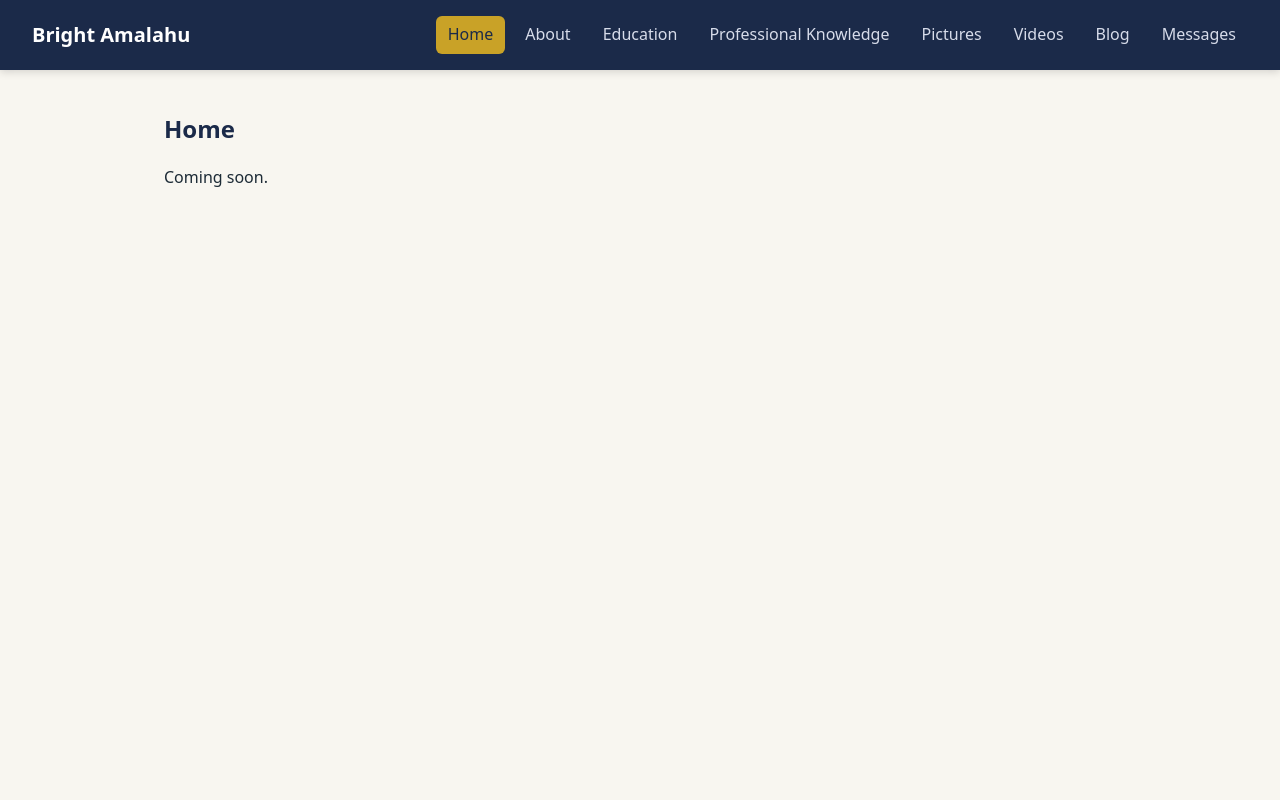
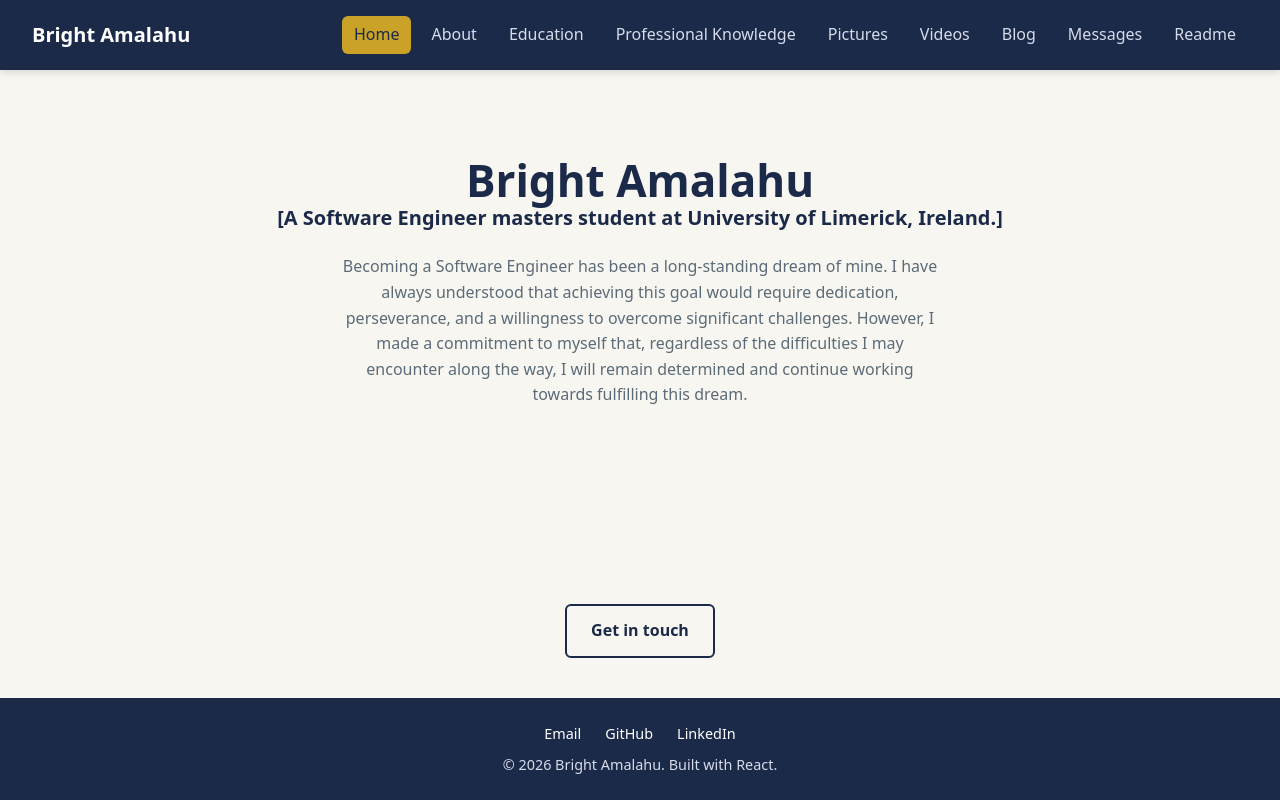
Before and after one commit to Brightkakatech/Portfolio, a React (Vite) app: page /#/ in a window 1280 px wide. Built offline with nearby package versions, Linux system fonts and the light colour scheme.

Commit message:
Iteration 2: footer component, Readme page, navbar labels aligned with brief

```diff
--- a/src/App.jsx
+++ b/src/App.jsx
@@ -1,5 +1,6 @@
 import { HashRouter, Routes, Route } from "react-router-dom";
 import Navbar from "./components/Navbar";
+import Footer from "./components/Footer";
 import Home from "./pages/Home";
 import About from "./pages/About";
 import Education from "./pages/Education";
@@ -8,10 +9,13 @@ import PictureGallery from "./pages/PictureGallery";
 import VideoGallery from "./pages/VideoGallery";
 import Blog from "./pages/Blog";
 import Messages from "./pages/Messages";
+import Readme from "./pages/Readme";
 
 function App() {
   return (
     <HashRouter>
+      {/* The wrapper lets the footer sit at the bottom of the screen */}
+      <div className="app">
         <Navbar />
         <main>
           <Routes>
@@ -23,8 +27,11 @@ function App() {
             <Route path="/videos" element={<VideoGallery />} />
             <Route path="/blog" element={<Blog />} />
             <Route path="/messages" element={<Messages />} />
+            <Route path="/readme" element={<Readme />} />
           </Routes>
         </main>
+        <Footer />
+      </div>
     </HashRouter>
   );
 }
--- /dev/null
+++ b/src/components/Footer.jsx
@@ -0,0 +1,21 @@
+function Footer() {
+  // Works out the current year automatically, so it never goes out of date
+  const year = new Date().getFullYear();
+
+  return (
+    <footer className="footer">
+      <div className="footer-links">
+        <a href="mailto:your-email@example.com">Email</a>
+        <a href="https://github.com/YOUR-USERNAME" target="_blank" rel="noopener noreferrer">
+          GitHub
+        </a>
+        <a href="https://www.linkedin.com/in/YOUR-PROFILE" target="_blank" rel="noopener noreferrer">
+          LinkedIn
+        </a>
+      </div>
+      <p>© {year} Bright Amalahu. Built with React.</p>
+    </footer>
+  );
+}
+
+export default Footer;
--- a/src/components/Navbar.jsx
+++ b/src/components/Navbar.jsx
@@ -10,6 +10,7 @@ const links = [
   { to: "/videos", label: "Videos" },
   { to: "/blog", label: "Blog" },
   { to: "/messages", label: "Messages" },
+  { to: "/readme", label: "Readme" },
 ];
 
 function Navbar() {
--- a/src/index.css
+++ b/src/index.css
@@ -1,6 +1,6 @@
 /* ===== Colour palette – navy and gold ===== */
 :root {
-  --primary: #1b2a49;      /* navy: navbar, headings */
+  --primary: #1b2a49;      /* navy: navbar, headings, footer */
   --accent: #c9a227;       /* gold: active link */
   --accent-text: #1b2a49;  /* navy text on gold, for readability */
   --nav-text: #d7dcea;     /* soft white for inactive links */
@@ -23,10 +23,18 @@ body {
   line-height: 1.6;
 }
 
+/* ===== Overall page layout ===== */
+.app {
+  display: flex;
+  flex-direction: column;
+  min-height: 100vh;        /* the site is always at least one screen tall */
+}
+
 /* ===== Navigation bar ===== */
 .navbar {
   position: sticky;          /* stays at the top when scrolling */
   top: 0;
+  z-index: 10;               /* keeps the navbar above page content */
   display: flex;
   justify-content: space-between;
   align-items: center;
@@ -70,6 +78,10 @@ body {
 
 /* ===== Page content area ===== */
 main {
+  flex: 1;                   /* takes up all space between navbar and footer */
+  display: flex;
+  flex-direction: column;
+  width: 100%;
   max-width: 1000px;
   margin: 0 auto;
   padding: 2.5rem 1.5rem;
@@ -78,6 +90,104 @@ main {
 h1 {
   color: var(--primary);
   margin-bottom: 1rem;
+}
+
+/* ===== Home page (hero section) ===== */
+.hero {
+  flex: 1;                   /* fills the whole content area */
+  display: flex;
+  flex-direction: column;
+  align-items: center;
+  text-align: center;
+  padding: 3rem 1rem 0;
+}
+
+.hero-greeting {
+  color: var(--muted);
+  font-size: 1.1rem;
+}
+
+.hero-name {
+  font-size: 2.75rem;
+  line-height: 1;
+  margin: 0;
+}
+
+.hero-tagline {
+  color: var(--primary);
+  font-size: 1.25rem;
+  font-weight: 600;
+  line-height: 1.2;
+  margin-top: 0.25rem;
+}
+
+.hero-intro {
+  max-width: 600px;
+  margin: 1.5rem auto 2rem;
+  color: var(--muted);
+}
+
+.hero-buttons {
+  display: flex;
+  justify-content: center;
+  flex-wrap: wrap;
+  gap: 1rem;
+  margin-top: auto;          /* pushes the buttons to the bottom */
+}
+
+/* ===== Reusable buttons ===== */
+.btn {
+  padding: 0.75rem 1.5rem;
+  border-radius: 6px;
+  text-decoration: none;
+  font-weight: 600;
+  transition: background 0.2s, color 0.2s;
+}
+
+.btn-primary {
+  background: var(--primary);
+  color: #ffffff;
+}
+
+.btn-primary:hover {
+  background: var(--accent);
+  color: var(--accent-text);
+}
+
+.btn-secondary {
+  border: 2px solid var(--primary);
+  color: var(--primary);
+}
+
+.btn-secondary:hover {
+  background: var(--primary);
+  color: #ffffff;
+}
+
+/* ===== Footer ===== */
+.footer {
+  background: var(--primary);
+  color: var(--nav-text);
+  text-align: center;
+  padding: 1.5rem 1rem;
+  font-size: 0.9rem;
+}
+
+.footer-links {
+  display: flex;
+  justify-content: center;
+  flex-wrap: wrap;
+  gap: 1.5rem;
+  margin-bottom: 0.5rem;
+}
+
+.footer-links a {
+  color: #ffffff;
+  text-decoration: none;
+}
+
+.footer-links a:hover {
+  color: var(--accent);
 }
 
 /* ===== Phones and small screens ===== */
@@ -93,4 +203,7 @@ h1 {
   .nav-links {
     justify-content: center;
   }
+  .hero-name {
+    font-size: 2rem;
+  }
 }
--- a/src/pages/Home.jsx
+++ b/src/pages/Home.jsx
@@ -1,8 +1,22 @@
+import { Link } from "react-router-dom";
+
 function Home() {
   return (
-    <section>
-      <h1>Home</h1>
-      <p>Coming soon.</p>
+    <section className="hero">
+      <h1 className="hero-name">Bright Amalahu</h1>
+      <p className="hero-tagline">[A Software Engineer masters student at University of Limerick, Ireland.]</p>
+
+      <p className="hero-intro">
+        Becoming a Software Engineer has been a long-standing dream of mine. I have always understood that achieving this goal would require dedication, perseverance, and a willingness to overcome significant challenges. However, I made a commitment to myself that, regardless of the difficulties I may encounter along the way, I will remain determined and continue working towards fulfilling this dream.
+
+      </p>
+
+      {/* Buttons that lead visitors to key pages */}
+      <div className="hero-buttons">
+        <Link to="/messages" className="btn btn-secondary">
+          Get in touch
+        </Link>
+      </div>
     </section>
   );
 }
--- /dev/null
+++ b/src/pages/Readme.jsx
@@ -0,0 +1,10 @@
+function Readme() {
+  return (
+    <section>
+      <h1>Readme</h1>
+      <p>Coming soon: a description of how this portfolio is structured.</p>
+    </section>
+  );
+}
+
+export default Readme;
```
Lines whose indentation alone changed are shown as unchanged.
